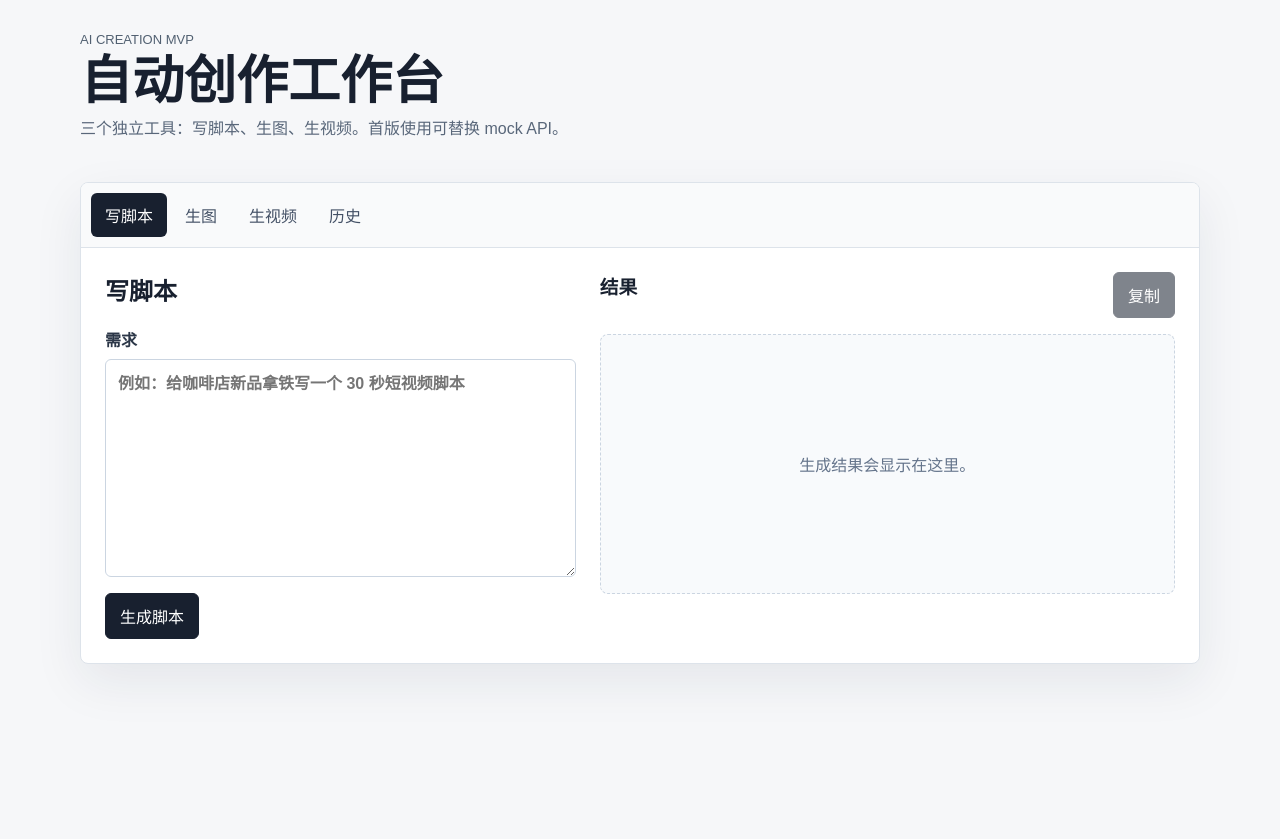
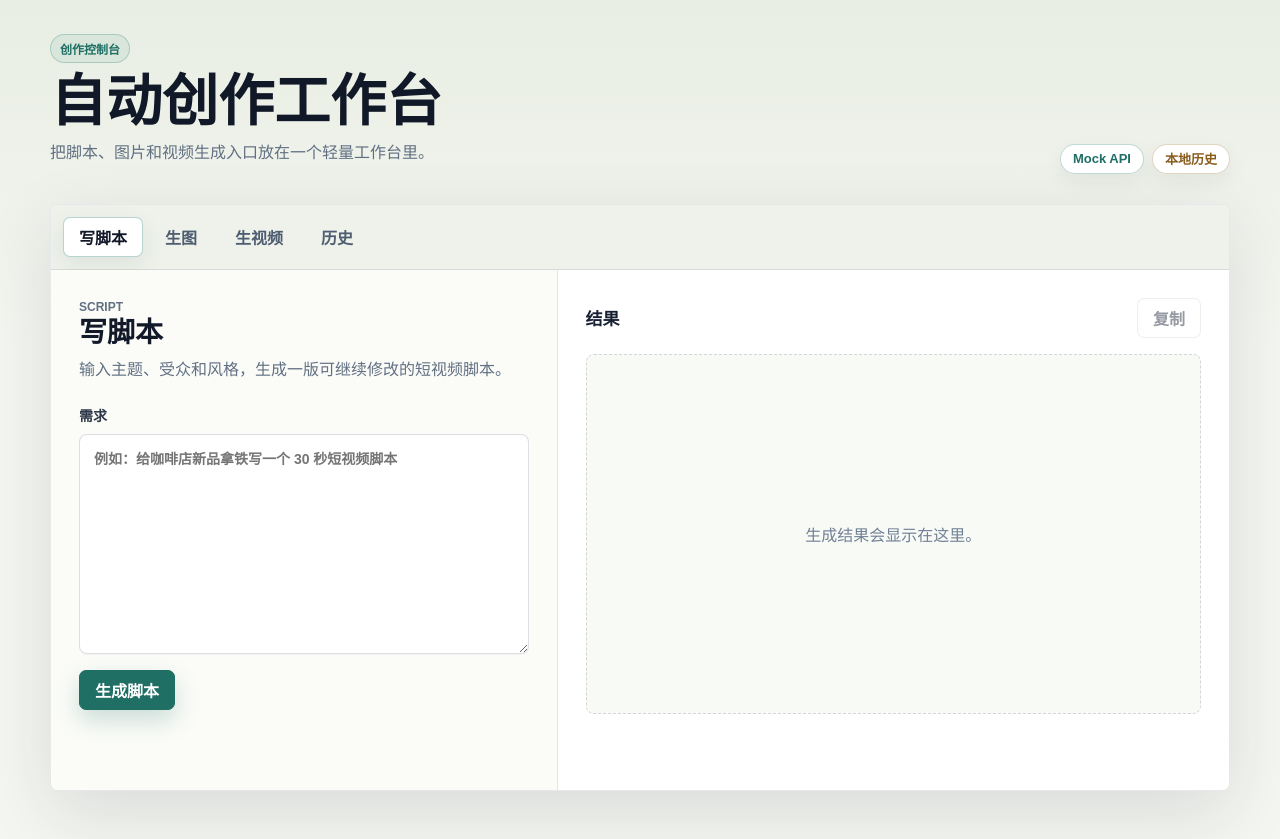
Before and after one commit to yingzheng1515/ai-creation, a Next.js app: page / in a window 1280 px wide. Before the commit the page ends 800 px from the top, so only its background shows below. Built offline with nearby package versions, Linux system fonts and the light colour scheme.

Commit message:
style: polish creation workspace UI

```diff
--- a/src/app/globals.css
+++ b/src/app/globals.css
@@ -1,7 +1,11 @@
 :root {
-  color: #18202f;
-  background: #f6f7f9;
-  font-family: Arial, Helvetica, sans-serif;
+  color: #172033;
+  background: #f4f6f1;
+  font-family:
+    Arial,
+    "PingFang SC",
+    "Microsoft YaHei",
+    sans-serif;
 }
 
 * {
@@ -11,6 +15,9 @@
 body {
   margin: 0;
   min-height: 100vh;
+  background:
+    linear-gradient(180deg, rgba(230, 236, 224, 0.82), rgba(244, 246, 241, 0) 340px),
+    #f4f6f1;
 }
 
 button,
@@ -19,24 +26,48 @@ textarea {
   font: inherit;
 }
 
+button {
+  transition:
+    background 160ms ease,
+    border-color 160ms ease,
+    color 160ms ease,
+    transform 160ms ease,
+    box-shadow 160ms ease;
+}
+
+button:not(:disabled):hover {
+  transform: translateY(-1px);
+}
+
+button:disabled {
+  cursor: not-allowed;
+  opacity: 0.5;
+}
+
 .app-shell {
-  width: min(1120px, calc(100vw - 32px));
+  width: min(1180px, calc(100vw - 40px));
   margin: 0 auto;
-  padding: 32px 0;
+  padding: 34px 0 48px;
 }
 
 .app-header {
   display: flex;
+  align-items: flex-end;
   justify-content: space-between;
   gap: 24px;
-  margin-bottom: 24px;
+  margin-bottom: 22px;
 }
 
 .eyebrow {
-  margin: 0 0 8px;
-  color: #516071;
-  font-size: 13px;
-  text-transform: uppercase;
+  width: fit-content;
+  margin: 0 0 10px;
+  padding: 5px 9px;
+  border: 1px solid rgba(33, 123, 111, 0.26);
+  border-radius: 999px;
+  background: rgba(33, 123, 111, 0.08);
+  color: #1f6f64;
+  font-size: 12px;
+  font-weight: 800;
   letter-spacing: 0;
 }
 
@@ -48,51 +79,103 @@ p {
 }
 
 h1 {
-  margin-bottom: 8px;
-  font-size: clamp(32px, 5vw, 52px);
+  margin-bottom: 10px;
+  color: #111827;
+  font-size: clamp(34px, 5vw, 56px);
   line-height: 1.02;
 }
 
-.subtitle {
-  color: #59677a;
+h2 {
+  margin-bottom: 8px;
+  color: #121a2a;
+  font-size: 28px;
+  line-height: 1.15;
+}
+
+h3 {
+  margin-bottom: 0;
+  color: #182033;
+  font-size: 17px;
+}
+
+.subtitle,
+.section-heading p {
+  color: #627083;
   line-height: 1.6;
 }
 
+.status-cluster {
+  display: flex;
+  flex-wrap: wrap;
+  justify-content: flex-end;
+  gap: 8px;
+  margin-bottom: 8px;
+}
+
+.status-pill {
+  display: inline-flex;
+  align-items: center;
+  min-height: 30px;
+  padding: 0 12px;
+  border: 1px solid rgba(33, 123, 111, 0.28);
+  border-radius: 999px;
+  background: #ffffff;
+  color: #1f6f64;
+  font-size: 13px;
+  font-weight: 800;
+  box-shadow: 0 8px 22px rgba(33, 39, 51, 0.06);
+}
+
+.status-pill.muted {
+  border-color: rgba(154, 107, 35, 0.28);
+  color: #8a5d1f;
+}
+
 .workspace {
-  background: #ffffff;
-  border: 1px solid #dde3ea;
+  overflow: hidden;
+  border: 1px solid rgba(23, 32, 51, 0.1);
   border-radius: 8px;
-  box-shadow: 0 18px 50px rgba(27, 39, 59, 0.08);
-  overflow: hidden;
+  background: rgba(255, 255, 255, 0.92);
+  box-shadow:
+    0 22px 70px rgba(24, 32, 51, 0.12),
+    0 1px 0 rgba(255, 255, 255, 0.8) inset;
 }
 
 .tabs {
   display: flex;
-  gap: 4px;
-  padding: 10px;
-  border-bottom: 1px solid #dde3ea;
-  background: #f9fafb;
+  gap: 6px;
+  padding: 12px;
+  border-bottom: 1px solid rgba(23, 32, 51, 0.1);
+  background: #eef2eb;
 }
 
 .tab {
-  border: 0;
-  border-radius: 6px;
-  padding: 10px 14px;
+  min-height: 40px;
+  border: 1px solid transparent;
+  border-radius: 7px;
+  padding: 0 15px;
   background: transparent;
-  color: #445166;
+  color: #4f5d70;
   cursor: pointer;
+  font-weight: 800;
+}
+
+.tab:hover {
+  border-color: rgba(33, 123, 111, 0.18);
+  background: rgba(255, 255, 255, 0.72);
 }
 
 .tab.active {
-  background: #18202f;
-  color: #ffffff;
+  border-color: rgba(33, 123, 111, 0.32);
+  background: #ffffff;
+  color: #111827;
+  box-shadow: 0 8px 24px rgba(24, 32, 51, 0.08);
 }
 
 .tool-grid {
   display: grid;
-  grid-template-columns: minmax(280px, 0.9fr) minmax(320px, 1.1fr);
-  gap: 24px;
-  padding: 24px;
+  grid-template-columns: minmax(300px, 0.86fr) minmax(360px, 1.14fr);
+  min-height: 520px;
 }
 
 .tool-form,
@@ -101,37 +184,98 @@ h1 {
   min-width: 0;
 }
 
+.tool-form {
+  padding: 28px;
+  border-right: 1px solid rgba(23, 32, 51, 0.1);
+  background: #fbfcf8;
+}
+
+.result-panel {
+  padding: 28px;
+  background: #ffffff;
+}
+
+.section-heading {
+  margin-bottom: 22px;
+}
+
+.section-heading p {
+  margin-bottom: 0;
+}
+
+.section-kicker {
+  margin-bottom: 8px;
+  color: #1f6f64;
+  font-size: 12px;
+  font-weight: 900;
+  text-transform: uppercase;
+}
+
 .field {
   display: grid;
-  gap: 8px;
+  gap: 9px;
   margin-bottom: 16px;
-  color: #2c3748;
-  font-weight: 700;
+  color: #2f3949;
+  font-size: 14px;
+  font-weight: 900;
 }
 
 textarea {
   width: 100%;
+  min-height: 220px;
   resize: vertical;
-  border: 1px solid #cbd5e1;
-  border-radius: 6px;
-  padding: 12px;
-  color: #18202f;
+  border: 1px solid rgba(23, 32, 51, 0.14);
+  border-radius: 8px;
+  padding: 14px;
+  color: #172033;
   background: #ffffff;
-  line-height: 1.5;
+  line-height: 1.55;
+  outline: none;
+  box-shadow: 0 1px 0 rgba(23, 32, 51, 0.03);
 }
 
-button {
-  border: 1px solid #18202f;
-  border-radius: 6px;
-  padding: 10px 14px;
-  background: #18202f;
-  color: #ffffff;
-  cursor: pointer;
+textarea:focus {
+  border-color: rgba(33, 123, 111, 0.54);
+  box-shadow: 0 0 0 4px rgba(33, 123, 111, 0.1);
 }
 
-button:disabled {
-  cursor: not-allowed;
-  opacity: 0.55;
+.actions {
+  display: flex;
+  align-items: center;
+  justify-content: flex-start;
+  gap: 10px;
+}
+
+.primary-button,
+.secondary-button {
+  min-height: 40px;
+  border-radius: 7px;
+  padding: 0 15px;
+  cursor: pointer;
+  font-weight: 900;
+}
+
+.primary-button {
+  border: 1px solid #1f6f64;
+  background: #1f6f64;
+  color: #ffffff;
+  box-shadow: 0 10px 24px rgba(31, 111, 100, 0.22);
+}
+
+.primary-button:not(:disabled):hover {
+  background: #195d55;
+  border-color: #195d55;
+}
+
+.secondary-button {
+  border: 1px solid rgba(23, 32, 51, 0.14);
+  background: #ffffff;
+  color: #2f3949;
+}
+
+.secondary-button:not(:disabled):hover {
+  border-color: rgba(33, 123, 111, 0.34);
+  color: #1f6f64;
 }
 
 .panel-title {
@@ -143,45 +287,50 @@ button:disabled {
 }
 
 .error {
+  margin-bottom: 14px;
   color: #b42318;
-  font-weight: 700;
+  font-size: 14px;
+  font-weight: 800;
 }
 
 .result-empty {
   display: grid;
-  min-height: 260px;
+  min-height: 360px;
   place-items: center;
-  border: 1px dashed #cbd5e1;
+  border: 1px dashed rgba(23, 32, 51, 0.16);
   border-radius: 8px;
-  color: #64748b;
-  background: #f8fafc;
+  color: #718096;
+  background: #f8faf6;
 }
 
 .script-result {
-  min-height: 260px;
+  min-height: 360px;
   margin: 0;
-  padding: 16px;
+  padding: 18px;
   overflow: auto;
   white-space: pre-wrap;
-  border: 1px solid #dde3ea;
+  border: 1px solid rgba(23, 32, 51, 0.12);
   border-radius: 8px;
-  background: #0f172a;
-  color: #e2e8f0;
-  line-height: 1.6;
+  background: #111827;
+  color: #e5e7eb;
+  line-height: 1.7;
+  box-shadow: 0 14px 32px rgba(17, 24, 39, 0.14);
 }
 
 .media-preview {
   display: block;
   width: 100%;
-  max-height: 420px;
+  max-height: 460px;
   object-fit: cover;
-  border: 1px solid #dde3ea;
+  border: 1px solid rgba(23, 32, 51, 0.12);
   border-radius: 8px;
-  background: #0f172a;
+  background: #111827;
+  box-shadow: 0 14px 32px rgba(17, 24, 39, 0.14);
 }
 
 .history-panel {
-  padding: 24px;
+  padding: 28px;
+  background: #ffffff;
 }
 
 .history-list {
@@ -191,29 +340,46 @@ button:disabled {
 
 .history-item {
   display: flex;
+  align-items: flex-start;
   justify-content: space-between;
   gap: 16px;
-  padding: 14px;
-  border: 1px solid #dde3ea;
+  padding: 15px 16px;
+  border: 1px solid rgba(23, 32, 51, 0.1);
   border-radius: 8px;
-  background: #ffffff;
+  background: #fbfcf8;
+}
+
+.history-item strong {
+  display: inline-flex;
+  margin-bottom: 6px;
+  color: #1f6f64;
+  font-size: 13px;
 }
 
 .history-item p {
-  margin: 6px 0 0;
-  color: #59677a;
+  margin: 0;
+  color: #435065;
+  line-height: 1.5;
 }
 
 .history-item time {
   flex: 0 0 auto;
-  color: #64748b;
+  color: #718096;
   font-size: 13px;
 }
 
 @media (max-width: 760px) {
   .app-shell {
-    width: min(100vw - 20px, 1120px);
+    width: min(100vw - 20px, 1180px);
     padding: 20px 0;
+  }
+
+  .app-header {
+    display: grid;
+  }
+
+  .status-cluster {
+    justify-content: flex-start;
   }
 
   .tabs {
@@ -222,7 +388,17 @@ button:disabled {
 
   .tool-grid {
     grid-template-columns: 1fr;
-    padding: 16px;
+  }
+
+  .tool-form {
+    border-right: 0;
+    border-bottom: 1px solid rgba(23, 32, 51, 0.1);
+  }
+
+  .tool-form,
+  .result-panel,
+  .history-panel {
+    padding: 18px;
   }
 
   .history-item {
--- a/src/app/page.tsx
+++ b/src/app/page.tsx
@@ -5,9 +5,13 @@ export default function HomePage() {
     <main className="app-shell">
       <header className="app-header">
         <div>
-          <p className="eyebrow">AI Creation MVP</p>
+          <p className="eyebrow">创作控制台</p>
           <h1>自动创作工作台</h1>
-          <p className="subtitle">三个独立工具：写脚本、生图、生视频。首版使用可替换 mock API。</p>
+          <p className="subtitle">把脚本、图片和视频生成入口放在一个轻量工作台里。</p>
+        </div>
+        <div className="status-cluster" aria-label="当前状态">
+          <span className="status-pill">Mock API</span>
+          <span className="status-pill muted">本地历史</span>
         </div>
       </header>
       <ToolTabs />
--- a/src/components/HistoryPanel.tsx
+++ b/src/components/HistoryPanel.tsx
@@ -29,7 +29,7 @@ export function HistoryPanel({ version, onCleared }: HistoryPanelProps) {
           <h2 id="history-heading">历史</h2>
           <p className="subtitle">最近 50 条结果保存在当前浏览器。</p>
         </div>
-        <button type="button" onClick={clear} disabled={entries.length === 0}>
+        <button className="secondary-button" type="button" onClick={clear} disabled={entries.length === 0}>
           清空
         </button>
       </div>
@@ -41,7 +41,7 @@ export function HistoryPanel({ version, onCleared }: HistoryPanelProps) {
           {entries.map((entry) => (
             <article className="history-item" key={entry.id}>
               <div>
-                <strong>{entry.type}</strong>
+                <strong>{entry.type === "script" ? "脚本" : entry.type === "image" ? "图片" : "视频"}</strong>
                 <p>{entry.input}</p>
               </div>
               <time>{new Date(entry.createdAt).toLocaleString("zh-CN")}</time>
--- a/src/components/ScriptTool.tsx
+++ b/src/components/ScriptTool.tsx
@@ -56,7 +56,11 @@ export function ScriptTool({ onSaved }: ScriptToolProps) {
   return (
     <div className="tool-grid">
       <section className="tool-form" aria-labelledby="script-heading">
-        <h2 id="script-heading">写脚本</h2>
+        <div className="section-heading">
+          <p className="section-kicker">Script</p>
+          <h2 id="script-heading">写脚本</h2>
+          <p>输入主题、受众和风格，生成一版可继续修改的短视频脚本。</p>
+        </div>
         <label className="field">
           <span>需求</span>
           <textarea
@@ -67,15 +71,17 @@ export function ScriptTool({ onSaved }: ScriptToolProps) {
           />
         </label>
         {error && <p className="error">{error}</p>}
-        <button type="button" onClick={generate} disabled={isLoading}>
-          {isLoading ? "生成中..." : "生成脚本"}
-        </button>
+        <div className="actions">
+          <button className="primary-button" type="button" onClick={generate} disabled={isLoading}>
+            {isLoading ? "生成中..." : "生成脚本"}
+          </button>
+        </div>
       </section>
 
       <section className="result-panel">
         <div className="panel-title">
           <h3>结果</h3>
-          <button type="button" onClick={copyResult} disabled={!result}>
+          <button className="secondary-button" type="button" onClick={copyResult} disabled={!result}>
             复制
           </button>
         </div>
```
Also changed, not shown: src/components/ImageTool.tsx (+10 -4 lines), src/components/VideoTool.tsx (+10 -4 lines).
